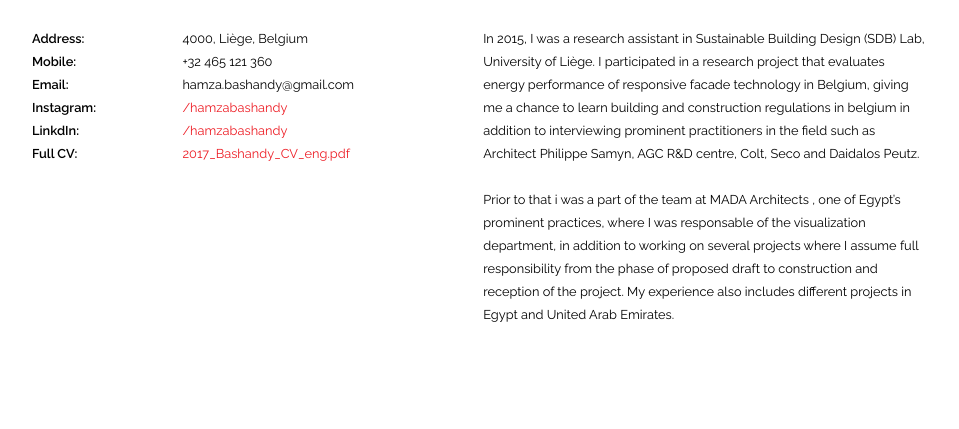
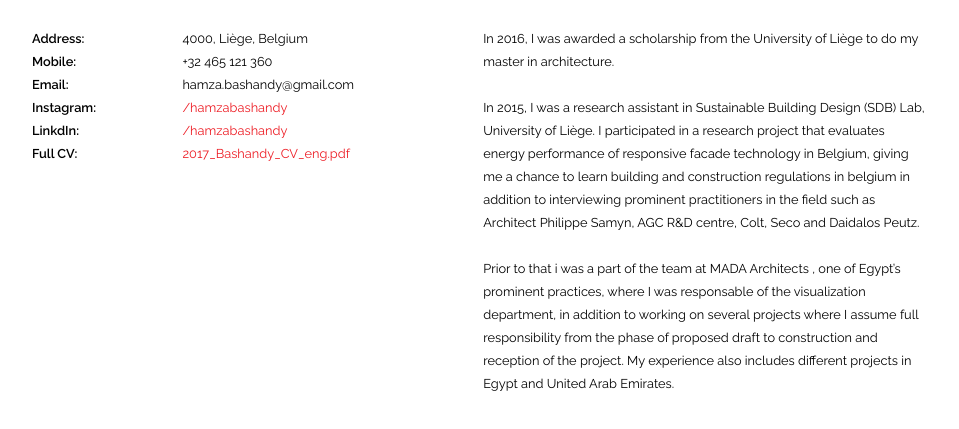
Before and after one commit to hamzabashandy/myportfolio, a plain HTML site: page resume.html in a window 1280 px wide. Shown: the part 51-480 px from the top of the page, without its empty margins (160-1119 px from the left). Drawn offline with nearby package versions, Linux system fonts and the light colour scheme; a script that the page names is missing.

Commit message:
Update resume.html

```diff
--- a/resume.html
+++ b/resume.html
@@ -25,14 +25,14 @@
 
 		 <div class="c_bar01"><p class="text01 ">Address: <br>Mobile: <br>Email: <br>Instagram: <br>LinkdIn:<br>Full CV:</p></div>
 		 <div class="c_bar02"><p class="text05 ">4000, Liège, Belgium <br> +32 465 121 360 <br> hamza.bashandy@gmail.com <br> <a class="link" href="https://www.instagram.com/hamzabashandy" target="_blank">/hamzabashandy</a><br> <a class="link" href="https://www.linkedin.com/in/hamzabashandy/" target="_blank">/hamzabashandy</a> <br><a class="link" href="https://drive.google.com/file/d/0B3Y9VMu4bw10WDlhcXhWR013UzA/view?usp=sharing"  target="_blank"> 2017_Bashandy_CV_eng.pdf</a></p></div>
-		 <div class="c_description"><p class="text05">In 2015, I was a research assistant in Sustainable Building Design (SDB) Lab, University of Liège. I participated in a research project that evaluates energy performance of responsive facade technology in Belgium, giving me a chance to learn building and construction regulations in belgium in addition to interviewing prominent practitioners in the field such as Architect Philippe Samyn, AGC R&D centre, Colt, Seco and Daidalos Peutz. <br><br> Prior to that i was a part of the team at MADA Architects , one of Egypt’s prominent practices, where I was responsable of the visualization department, in addition to working on several projects where I assume full responsibility from the phase of proposed draft to construction and reception of the project. My experience also includes different projects in Egypt and United Arab Emirates.</div>
+		 <div class="c_description"><p class="text05">In 2016, I was awarded a scholarship from the University of Liège to do my master in architecture. <br><br> In 2015, I was a research assistant in Sustainable Building Design (SDB) Lab, University of Liège. I participated in a research project that evaluates energy performance of responsive facade technology in Belgium, giving me a chance to learn building and construction regulations in belgium in addition to interviewing prominent practitioners in the field such as Architect Philippe Samyn, AGC R&D centre, Colt, Seco and Daidalos Peutz. <br><br> Prior to that i was a part of the team at MADA Architects , one of Egypt’s prominent practices, where I was responsable of the visualization department, in addition to working on several projects where I assume full responsibility from the phase of proposed draft to construction and reception of the project. My experience also includes different projects in Egypt and United Arab Emirates.</div>
          <div class="resume_line"></div>
 	 </div>
 
 	 <div class="wrappercv1">
 		 <div class="R_bar01"><p class="text01_resume">/ Address: <br>/ Mobile: <br>/ Email: <br>/ Instagram: <br>/ LinkdIn:<br>/ Full CV:</p></div>
 		 <div class="R_bar02"><p class="text05_resume">4000, Liège, Belgium <br> +32 465 121 360 <br> hamza.bashandy@gmail.com <br> <a class="link" href="https://www.instagram.com/hamzabashandy" target="_blank">/hamzabashandy</a><br> <a class="link" href="https://www.linkedin.com/in/hamzabashandy/" target="_blank">/hamzabashandy</a> <br><a class="link" href="https://drive.google.com/file/d/0B3Y9VMu4bw10WDlhcXhWR013UzA/view?usp=sharing"  target="_blank"> 2017_Bashandy_CV_eng.pdf</a></p></div>
-		 <div class="R_description"><p class="text_justify">In 2015, I was a research assistant in Sustainable Building Design (SDB) Lab, University of Liège. I participated in a research project that evaluates energy performance of responsive facade technology in Belgium, giving me a chance to learn building and construction regulations in belgium in addition to interviewing prominent practitioners in the field such as Architect Philippe Samyn, AGC R&D centre, Colt, Seco and Daidalos Peutz. <br><br> Prior to that i was a part of the team at MADA Architects , one of Egypt’s prominent practices, where I was responsable of the visualization department, in addition to working on several projects where I assume full responsibility from the phase of proposed draft to construction and reception of the project. My experience also includes different projects in Egypt and United Arab Emirates.</div>
+		 <div class="R_description"><p class="text_justify">In 2016, I was awarded a scholarship from the University of Liège to do my master in architecture. <br><br> In 2015, I was a research assistant in Sustainable Building Design (SDB) Lab, University of Liège. I participated in a research project that evaluates energy performance of responsive facade technology in Belgium, giving me a chance to learn building and construction regulations in belgium in addition to interviewing prominent practitioners in the field such as Architect Philippe Samyn, AGC R&D centre, Colt, Seco and Daidalos Peutz. <br><br> Prior to that i was a part of the team at MADA Architects , one of Egypt’s prominent practices, where I was responsable of the visualization department, in addition to working on several projects where I assume full responsibility from the phase of proposed draft to construction and reception of the project. My experience also includes different projects in Egypt and United Arab Emirates.</div>
 	 </div>
 
 	<script>
```
